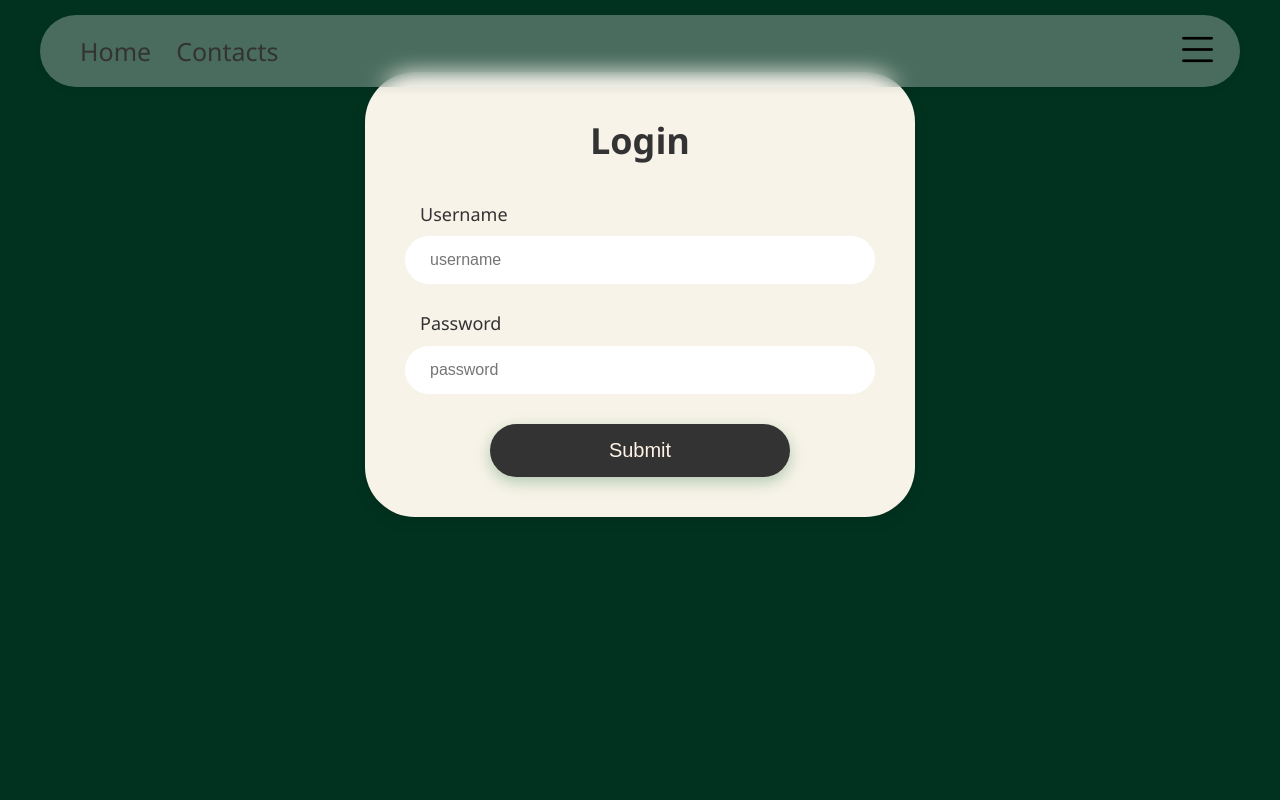
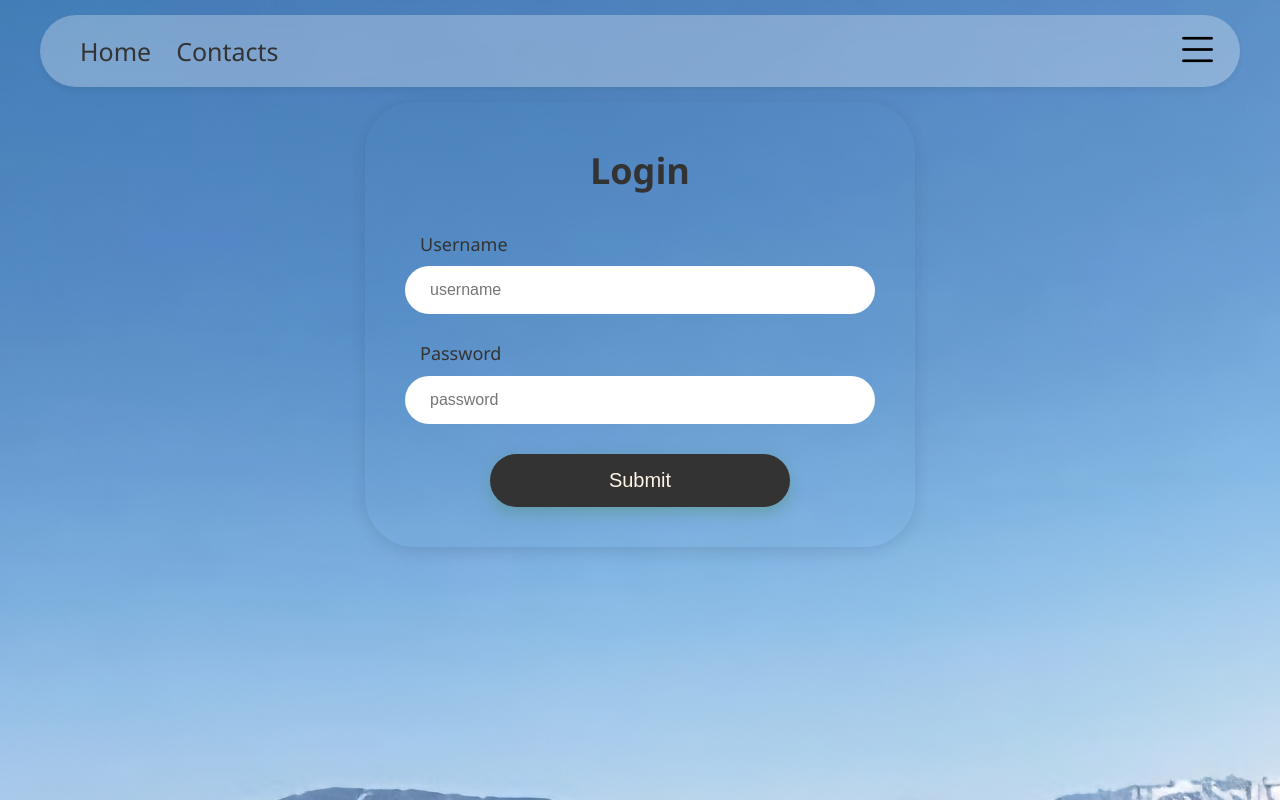
Before and after one commit to mumebee/trevia-project, a Django app: page /login/ in a window 1280 px wide. Run offline with Django 5.2, Linux system fonts and the light colour scheme.

Commit message:
Munisa login1

```diff
--- a/core/static/login.css
+++ b/core/static/login.css
@@ -9,10 +9,11 @@ body {
     line-height: 1.6;
     background-color: #01321F;
     display: flex;
-    flex-direction: column; /* Stack header and content vertically */
+    flex-direction: column;
     align-items: center;
     min-height: 100vh;
     padding: 2rem;
+    background-image: url('../../static/log1.jpg');
 }
 
 .page-wrapper {
@@ -33,9 +34,9 @@ body {
 .log-container{
     width: 100%;
     max-width: 550px;
-    background-color: #f7f3e8;
+    /* background-color: #f7f3e8; */
     border-radius: 50px;
-    margin: 40px auto;
+    margin: 70px auto;
     box-shadow: 0 4px 15px rgba(0, 0, 0, 0.1);
     padding: 40px;
 }
--- a/core/templates/core/activities.html
+++ b/core/templates/core/activities.html
@@ -89,7 +89,7 @@
                 "Content-Type": "application/x-www-form-urlencoded",
                 "X-CSRFToken": getCSRF()
             },
-            body: `type=${type}&id=${id}`
+            body: type=${type}&id=${id}
         })
             .then(res => res.json())
             .then(data => console.log(data));
--- a/core/templates/core/index.html
+++ b/core/templates/core/index.html
@@ -5,7 +5,6 @@
     <meta charset="UTF-8">
     <title>Trevia</title>
     <link rel="stylesheet" href="{% static 'styles.css' %}">
-    <link rel="stylesheet" href="{% static 'header.css' %}">
     <link rel="stylesheet" href="https://cdn.jsdelivr.net/npm/bootstrap-icons@1.11.3/font/bootstrap-icons.min.css">
     <meta name="viewport" content="width=device-width, initial-scale=1.0">
 </head>
--- a/core/templates/core/login.html
+++ b/core/templates/core/login.html
@@ -10,9 +10,10 @@
 </head>
 <body>
     <div class="page-wrapper">
-        {% include 'components/header.html' %}
+
 
         <main class="content-area">
+            {% include 'components/header.html' %}
             <div class="log-container"><h1 class="log-text">Login</h1>
                 <form method="post" class="log-form">
                     {% csrf_token %}
```
Also changed, not shown: static/log1.jpg (added), static/log2.jpg (added).
